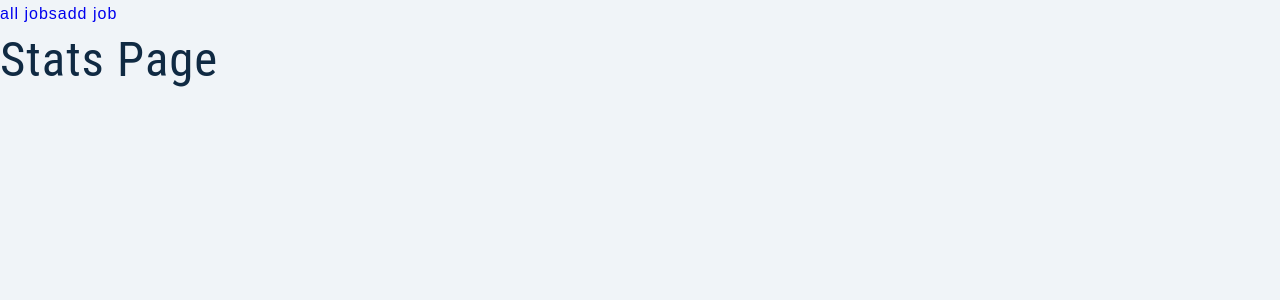
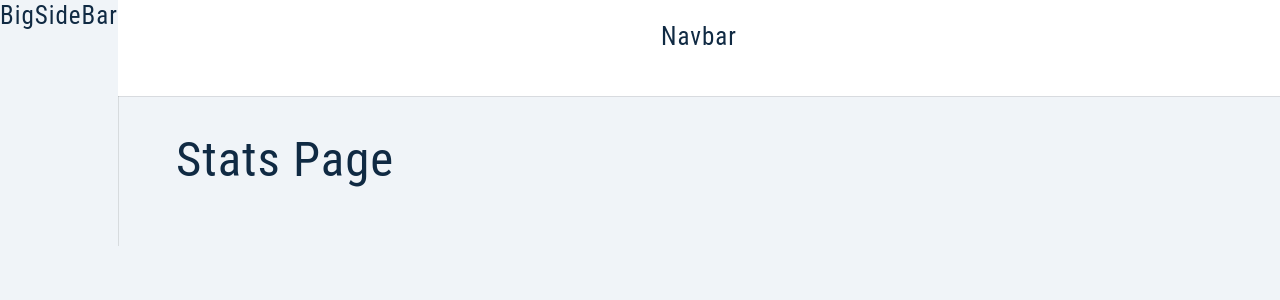
Before and after one commit to jwd222/Jobify, a React (Create React App) app in the folder client/: page / in a window 1280 px wide. Shown: the top 300 px of the page. Built offline with nearby package versions, Linux system fonts and the light colour scheme; sample sign-in values are in the browser's storage; the HTML template or start-up script is replaced by a standard one.

Commit message:
working on page structure and icons

```diff
--- /dev/null
+++ b/client/src/components/BigSideBar.js
@@ -0,0 +1,10 @@
+import Wrapper from '../assets/wrappers/BigSidebar.js'
+
+const BigSideBar = () => {
+  return (
+    <Wrapper>
+      <h4>BigSideBar</h4>
+    </Wrapper>
+  )
+}
+export default BigSideBar
--- /dev/null
+++ b/client/src/components/Navbar.js
@@ -0,0 +1,10 @@
+import Wrapper from '../assets/wrappers/Navbar.js'
+
+const Navbar = () => {
+  return (
+    <Wrapper>
+      <h4>Navbar</h4>
+    </Wrapper>
+  )
+}
+export default Navbar
--- /dev/null
+++ b/client/src/components/SmallSideBar.js
@@ -0,0 +1,10 @@
+import Wrapper from '../assets/wrappers/SmallSidebar.js'
+
+const SmallSideBar = () => {
+  return (
+    <Wrapper>
+      <h4>Small SideBar</h4>
+    </Wrapper>
+  )
+}
+export default SmallSideBar
--- a/client/src/components/index.js
+++ b/client/src/components/index.js
@@ -1,5 +1,8 @@
 import Logo from '../components/Logo'
 import FormRow from '../components/FormRow'
 import Alert from './Alert'
+import NavBar from './Navbar.js'
+import SmallSideBar from './SmallSideBar.js'
+import BigSideBar from './BigSideBar.js'
 
-export { Logo, FormRow, Alert }
+export { Logo, FormRow, Alert, NavBar, SmallSideBar, BigSideBar }
--- a/client/src/pages/dashboard/SharedLayout.js
+++ b/client/src/pages/dashboard/SharedLayout.js
@@ -1,14 +1,20 @@
 import { Link, Outlet } from 'react-router-dom'
+import { NavBar, SmallSideBar, BigSideBar } from '../../components'
 import Wrapper from '../../assets/wrappers/SharedLayout.js'
 
 const SharedLayout = () => {
   return (
     <Wrapper>
-      <nav>
-        <Link to="all-jobs">all jobs</Link>
-        <Link to="add-job">add job</Link>
-      </nav>
-      <Outlet />
+      <main className="dashboard">
+        <SmallSideBar />
+        <BigSideBar />
+        <div>
+          <NavBar />
+          <div className="dashboard-page">
+            <Outlet />
+          </div>
+        </div>
+      </main>
     </Wrapper>
   )
 }
--- a/package.json
+++ b/package.json
@@ -26,6 +26,7 @@
     "mongodb": "^5.7.0",
     "mongoose": "^7.4.1",
     "morgan": "^1.10.0",
+    "react-icons": "^4.10.1",
     "validator": "^13.9.0"
   }
 }
```
Also changed, not shown: 1 other file (tests, documents, lock files or other folders).
